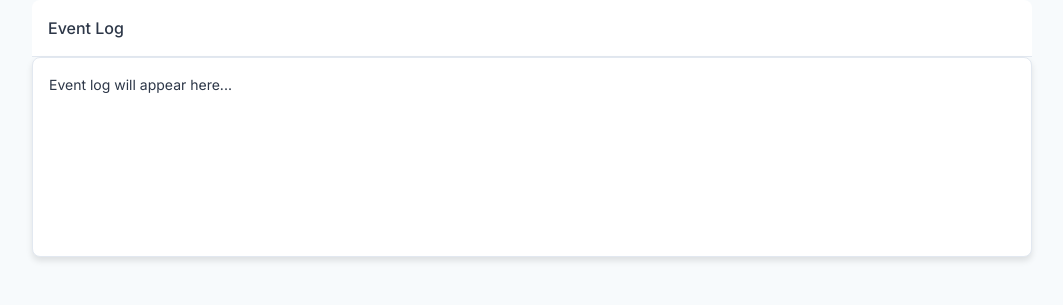
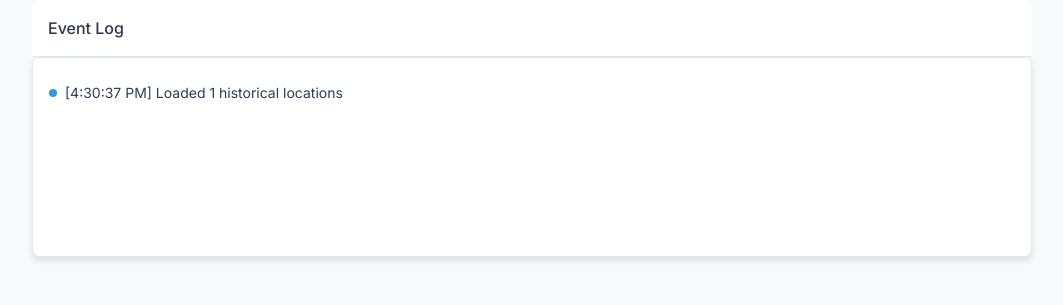
Before and after one commit to ArunaK-netizen/PaveSense, a Flask app: page / in a window 1280 px wide. Shown: the part 680-985 px from the top of the page, without its empty margins (108-1171 px from the left). Run offline with Flask 3, Linux system fonts and the light colour scheme; tables that the repository leaves empty hold one stand-in row (values such as "Sample post"); some libraries are stand-ins or nearby versions.

Commit message:
Integerated dynamic gps location access with GPS sensors

```diff
--- a/app.py
+++ b/app.py
@@ -2,23 +2,111 @@ import websocket
 import json
 import numpy as np
 import threading
-from flask import Flask, render_template
+import sqlite3
+from flask import Flask, render_template, jsonify
 from flask_socketio import SocketIO, emit
+from datetime import datetime
 
 app = Flask(__name__)
 socketio = SocketIO(app)
 
+# Constants for pothole detection
 ACCEL_Z_DROP_THRESHOLD = -2.5
 ACCEL_Z_RISE_THRESHOLD = 3.0
 GYRO_THRESHOLD = 1.5
 
+# Database configuration
+DB_FILE = "locations.db"
+LOCATION_DISTANCE_THRESHOLD = 0.00005  # Approximately 5 meters in decimal degrees
+
+# Data storage
 sensor_data_buffer = {"accelerometer": [], "gyroscope": []}
 pothole_locations = []
-lat, long = "12.8435778", "80.1548060"
 
 print("✅ Rule-Based Pothole Detection Active!")
 
 
+# Initialize database
+def init_db():
+    conn = sqlite3.connect(DB_FILE)
+    cursor = conn.cursor()
+    cursor.execute("""
+                   CREATE TABLE IF NOT EXISTS locations
+                   (
+                       id
+                       INTEGER
+                       PRIMARY
+                       KEY
+                       AUTOINCREMENT,
+                       latitude
+                       REAL
+                       NOT
+                       NULL,
+                       longitude
+                       REAL
+                       NOT
+                       NULL,
+                       type
+                       TEXT
+                       NOT
+                       NULL,
+                       timestamp
+                       DATETIME
+                       DEFAULT
+                       CURRENT_TIMESTAMP
+                   )
+                   """)
+    conn.commit()
+    conn.close()
+    print("✅ Database initialized")
+
+
+# Location handling functions
+def add_location(latitude, longitude, location_type="pothole"):
+    """Store location in database if it's not a duplicate"""
+    if not is_duplicate_location(latitude, longitude):
+        conn = sqlite3.connect(DB_FILE)
+        cursor = conn.cursor()
+        timestamp = datetime.now().strftime("%Y-%m-%d %H:%M:%S")
+        cursor.execute(
+            "INSERT INTO locations (latitude, longitude, type, timestamp) VALUES (?, ?, ?, ?)",
+            (latitude, longitude, location_type, timestamp)
+        )
+        conn.commit()
+        conn.close()
+        print(f"✅ New {location_type} location added: ({latitude}, {longitude})")
+        return True
+    else:
+        print(f"⚠️ Duplicate {location_type} location ignored: ({latitude}, {longitude})")
+        return False
+
+
+def is_duplicate_location(latitude, longitude):
+    """Check if location is too close to existing ones"""
+    conn = sqlite3.connect(DB_FILE)
+    cursor = conn.cursor()
+    cursor.execute("""
+                   SELECT 1
+                   FROM locations
+                   WHERE ABS(latitude - ?) < ?
+                     AND ABS(longitude - ?) < ? LIMIT 1
+                   """, (latitude, LOCATION_DISTANCE_THRESHOLD, longitude, LOCATION_DISTANCE_THRESHOLD))
+    result = cursor.fetchone()
+    conn.close()
+    return result is not None
+
+
+def get_all_locations():
+    """Retrieve all stored locations"""
+    conn = sqlite3.connect(DB_FILE)
+    cursor = conn.cursor()
+    cursor.execute("SELECT latitude, longitude, type FROM locations")
+    locations = cursor.fetchall()
+    conn.close()
+    return locations
+
+
+# Sensor event handlers
 def on_accelerometer_event(values, timestamp):
     sensor_data_buffer["accelerometer"].append(values)
     process_sensor_data()
@@ -29,6 +117,42 @@ def on_gyroscope_event(values, timestamp):
     process_sensor_data()
 
 
+# GPS WebSocket handlers
+def on_gps_message(ws, message):
+    global lat, long
+    try:
+        data = json.loads(message)
+        lat, long = data["latitude"], data["longitude"]
+        lastKnownLocation = data.get("lastKnowLocation")
+        print(f"📍 GPS: ({lat}, {long}) response to getLastKnownLocation = {lastKnownLocation}")
+    except Exception as e:
+        print(f"❌ Error processing GPS message: {e}")
+
+
+def on_gps_error(ws, error):
+    print(f"❌ GPS WebSocket error: {error}")
+
+
+def on_gps_close(ws, close_code, reason):
+    print(f"🔒 GPS WebSocket closed: {reason}")
+
+
+def on_gps_open(ws):
+    print("🔗 Connected to GPS WebSocket")
+    ws.send("getLastKnowLocation")  # Request GPS location
+
+
+def connect_gps(url):
+    """Establish GPS WebSocket connection"""
+    ws = websocket.WebSocketApp(url,
+                                on_open=on_gps_open,
+                                on_message=on_gps_message,
+                                on_error=on_gps_error,
+                                on_close=on_gps_close)
+    ws.run_forever()
+
+
+# Sensor class for handling accelerometer and gyroscope
 class Sensor:
     def __init__(self, address, sensor_type, on_sensor_event):
         self.address = address
@@ -42,16 +166,16 @@ class Sensor:
             timestamp = data["timestamp"]
             self.on_sensor_event(values=values, timestamp=timestamp)
         except Exception as e:
-            print(f"Error processing {self.sensor_type} message:", e)
+            print(f"❌ Error processing {self.sensor_type} message: {e}")
 
     def on_error(self, ws, error):
-        print(f"Error in {self.sensor_type} WebSocket:", error)
+        print(f"❌ Error in {self.sensor_type} WebSocket: {error}")
 
     def on_close(self, ws, close_code, reason):
-        print(f"Connection closed for {self.sensor_type}: {reason}")
+        print(f"🔒 Connection closed for {self.sensor_type}: {reason}")
 
     def on_open(self, ws):
-        print(f"Connected to {self.sensor_type} WebSocket!")
+        print(f"🔗 Connected to {self.sensor_type} WebSocket!")
 
     def make_websocket_connection(self):
         ws_url = f"ws://{self.address}/sensor/connect?type={self.sensor_type}"
@@ -65,10 +189,11 @@ class Sensor:
         ws.run_forever()
 
     def connect(self):
-        thread = threading.Thread(target=self.make_websocket_connection)
+        thread = threading.Thread(target=self.make_websocket_connection, daemon=True)
         thread.start()
 
 
+# Pothole detection algorithm
 def process_sensor_data():
     global lat, long
 
@@ -90,9 +215,7 @@ def process_sensor_data():
     print(f"Accel Z Change: {accel_z_change:.2f} (Drop Threshold: {ACCEL_Z_DROP_THRESHOLD})")
     print(f"Gyro Variance: {gyro_variance:.2f} (Threshold: {GYRO_THRESHOLD})")
 
-
     pothole_detected = (
-
             accel_z_change < ACCEL_Z_DROP_THRESHOLD and
             np.abs(accel_current[2]) > ACCEL_Z_RISE_THRESHOLD and
             gyro_variance > GYRO_THRESHOLD
@@ -104,9 +227,10 @@ def process_sensor_data():
         print(f" - Z-axis absolute: {np.abs(accel_current[2]):.2f} > {ACCEL_Z_RISE_THRESHOLD}")
         print(f" - Gyro variance: {gyro_variance:.2f} > {GYRO_THRESHOLD}")
 
-        pothole_locations.append((lat, long))
-        socketio.emit("update_map", {"latitude": lat, "longitude": long, "type": "pothole"})
-
+        # Add to database and emit to frontend if not a duplicate
+        if add_location(lat, long, "pothole"):
+            pothole_locations.append((lat, long))
+            socketio.emit("update_map", {"latitude": lat, "longitude": long, "type": "pothole"})
     else:
         print("No events detected")
 
@@ -120,11 +244,48 @@ def index():
     return render_template("./index.html")
 
 
-# Start WebSocket Connections for Sensors
+@app.route("/api/locations")
+def get_locations():
+    """API endpoint to get all locations"""
+    locations = get_all_locations()
+    location_data = [
+        {"latitude": lat, "longitude": lng, "type": loc_type}
+        for lat, lng, loc_type in locations
+    ]
+
+    return jsonify(location_data)
+
+
+# SocketIO event handlers
+@socketio.on('connect')
+def handle_connect():
+    """Send all stored locations to newly connected clients"""
+    locations = get_all_locations()
+    for lat, lng, loc_type in locations:
+        socketio.emit("update_map", {
+            "latitude": lat,
+            "longitude": lng,
+            "type": loc_type,
+            "isHistorical": True
+        })
+    print(f"📊 Sent {len(locations)} historical locations to client")
+
+
+# Start WebSocket Connections and Flask Server
 if __name__ == "__main__":
+    # Initialize database
+    init_db()
+
     sensor_address = "192.168.1.33:8080"
+    gps_url = "ws://192.168.1.33:8080/gps"
 
-    print("🛠️ Starting WebSocket connections for sensors...")
+    print("🛠️ Starting WebSocket connections...")
+
+    # Start GPS WebSocket in a separate thread
+    gps_thread = threading.Thread(target=connect_gps, args=(gps_url,), daemon=True)
+    gps_thread.start()
+
+    # Start sensor WebSockets
     Sensor(sensor_address, "android.sensor.accelerometer", on_accelerometer_event).connect()
     Sensor(sensor_address, "android.sensor.gyroscope", on_gyroscope_event).connect()
 
--- a/templates/index.html
+++ b/templates/index.html
@@ -27,6 +27,7 @@
             --shadow-md: 0 4px 6px rgba(0, 0, 0, 0.1);
             --shadow-lg: 0 10px 15px -3px rgba(0, 0, 0, 0.1);
             --pothole-color: #ecc94b;
+            --gps-color: #3498db;
             --radius-sm: 4px;
             --radius-md: 8px;
             --radius-lg: 12px;
@@ -119,6 +120,10 @@
             background-color: var(--pothole-color);
         }
 
+        .legend-blue {
+            background-color: var(--gps-color);
+        }
+
         /* Event Log Styling */
         #event-log-container {
             width: 90%;
@@ -195,15 +200,20 @@
             margin-right: var(--spacing-sm);
         }
 
-
-
-
         .pothole-log {
             color: #8a6d00;
         }
 
         .pothole-log .event-indicator {
             background-color: var(--pothole-color);
+        }
+
+        .gps-log {
+            color: #2c3e50;
+        }
+
+        .gps-log .event-indicator {
+            background-color: var(--gps-color);
         }
 
         /* Customizing Leaflet Controls */
@@ -256,7 +266,7 @@
                 <div class="event-log-title">Event Log</div>
             </div>
             <div id="event-log">
-                <div>Event log will appear here...</div>
+                <div>Loading events...</div>
             </div>
         </div>
     </div>
@@ -280,10 +290,16 @@
         legend.onAdd = function(map) {
             var div = L.DomUtil.create('div', 'legend');
             div.innerHTML =
-                            '<div class="legend-item"><div class="legend-color legend-yellow"></div>Pothole</div>';
+                '<div class="legend-item"><div class="legend-color legend-yellow"></div>Pothole</div>' +
+                '<div class="legend-item"><div class="legend-color legend-blue"></div>GPS Location</div>';
             return div;
         };
         legend.addTo(map);
+
+        // Create a group for all the markers
+        var markersGroup = L.layerGroup().addTo(map);
+        var bounds = L.latLngBounds();
+        var locationCount = 0;
 
         // Fixes map rendering issue
         function fixMapSize() {
@@ -295,6 +311,12 @@
         // Ensure the map is properly sized when the page loads and resizes
         window.onload = fixMapSize;
         window.addEventListener("resize", fixMapSize);
+
+        // Clear the initial event log message
+        document.addEventListener('DOMContentLoaded', function() {
+            const eventLog = document.getElementById('event-log');
+            eventLog.innerHTML = '';
+        });
 
         // Add to event log
         function addToEventLog(message, eventType) {
@@ -321,41 +343,99 @@
             eventLog.insertBefore(logEntry, eventLog.firstChild);
         }
 
-        // WebSocket connection to receive real-time updates
-        var socket = io.connect("http://" + document.domain + ":" + location.port);
+        // Add marker to the map
+        function addMarker(latitude, longitude, type, isHistorical = false) {
+            var markerColor, popupText, markerRadius;
 
-        socket.on("update_map", function(data) {
-            var popupText, markerColor;
-
-            if (data.type === "accident") {
-                // Red icon for accidents
-                markerColor = getComputedStyle(document.documentElement).getPropertyValue('--accident-color').trim();
-                popupText = "<b>ACCIDENT DETECTED!</b>";
-                addToEventLog("ACCIDENT DETECTED at coordinates: " + data.latitude + ", " + data.longitude, "accident");
-            } else {
-                // Yellow icon for potholes
+            if (type === "pothole") {
                 markerColor = getComputedStyle(document.documentElement).getPropertyValue('--pothole-color').trim();
                 popupText = "<b>Pothole Detected</b>";
-                addToEventLog("Pothole detected at coordinates: " + data.latitude + ", " + data.longitude, "pothole");
+                markerRadius = 8;
+                eventType = "pothole";
+            } else if (type === "gps") {
+                markerColor = getComputedStyle(document.documentElement).getPropertyValue('--gps-color').trim();
+                popupText = "<b>GPS Location</b>";
+                markerRadius = 5;
+                eventType = "gps";
+            } else {
+                // Default case
+                markerColor = "#999";
+                popupText = "<b>Unknown Event</b>";
+                markerRadius = 6;
+                eventType = "unknown";
             }
 
-            // Create a circle marker with appropriate color
-            var marker = L.circleMarker([data.latitude, data.longitude], {
-                radius: data.type === "accident" ? 15 : 8,
+            // Add marker to the map
+            var marker = L.circleMarker([latitude, longitude], {
+                radius: markerRadius,
                 fillColor: markerColor,
                 color: "#000",
                 weight: 1,
                 opacity: 1,
                 fillOpacity: 0.8,
-            }).addTo(map);
+            }).addTo(markersGroup);
 
-            marker.bindPopup(popupText).openPopup();
+            marker.bindPopup(popupText);
 
-            // Center map on new event with smooth animation
-            map.flyTo([data.latitude, data.longitude], 15, {
-                duration: 1.5
+            // Add to event log if it's not a historical entry
+            if (!isHistorical) {
+                addToEventLog(`${type === "pothole" ? "Pothole" : "GPS location"} at coordinates: ${latitude}, ${longitude}`, eventType);
+            }
+
+            // Update bounds to include all markers
+            bounds.extend([latitude, longitude]);
+            locationCount++;
+
+            // If we have multiple markers, fit the map to show all of them
+            if (locationCount > 1) {
+                map.fitBounds(bounds, { padding: [50, 50] });
+            } else if (locationCount === 1) {
+                // For the first marker, center on it
+                map.setView([latitude, longitude], 15);
+            }
+        }
+
+        // WebSocket connection to receive real-time updates
+        var socket = io.connect("http://" + document.domain + ":" + location.port);
+
+        socket.on("connect", function() {
+            addToEventLog("Connected to server, loading historical data...", "gps");
+        });
+
+        socket.on("update_map", function(data) {
+            var type = data.type || "pothole";
+            addMarker(data.latitude, data.longitude, type, data.isHistorical);
+
+            // Focus on new events (not historical ones)
+            if (!data.isHistorical) {
+                map.flyTo([data.latitude, data.longitude], 15, {
+                    duration: 1.5
+                });
+            }
+        });
+
+        // Fetch historical locations on page load
+        fetch('/api/locations')
+            .then(response => response.json())
+            .then(locations => {
+                // Clear any initial loading messages
+                document.getElementById('event-log').innerHTML = '';
+
+                if (locations.length === 0) {
+                    addToEventLog("No historical location data available", "gps");
+                } else {
+                    addToEventLog(`Loaded ${locations.length} historical locations`, "gps");
+
+                    // Add all locations to the map
+                    locations.forEach(location => {
+                        addMarker(location.latitude, location.longitude, location.type, true);
+                    });
+                }
+            })
+            .catch(error => {
+                console.error('Error loading historical data:', error);
+                addToEventLog("Error loading historical location data", "error");
             });
-        });
     </script>
 </body>
 </html>
```
Also changed, not shown: 1 other file.
